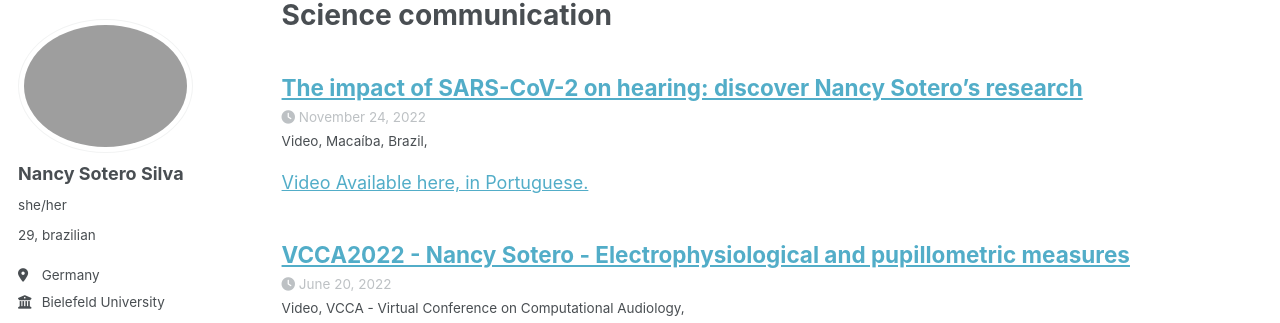
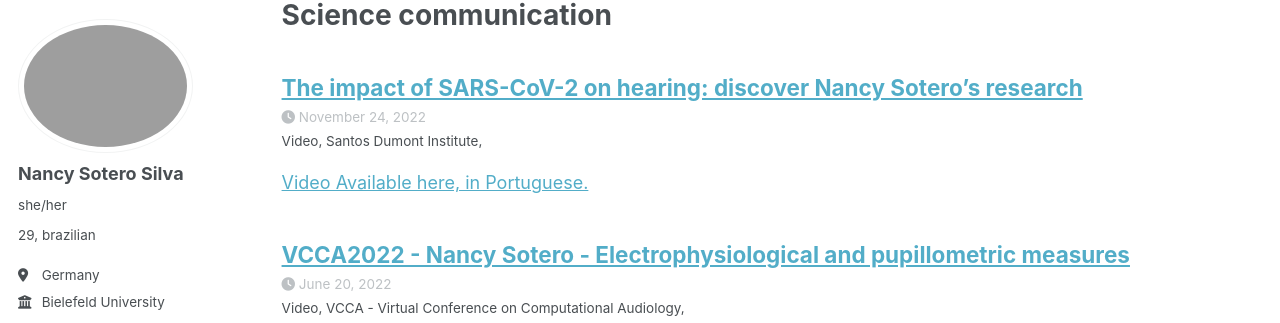
Before and after one commit to nancysotero/neuronency, a Jekyll site: the page built from _pages/media.html, in a window 1280 px wide and 1290 px high. Shown: the part 98-421 px from the top of the window. Built offline with Jekyll 4.4.1, drawn with Linux system fonts in a browser that asks for light colours; some web fonts are replaced; a script that is not in the unit is left out.

Commit message:
Update 2022-11-24-talk-2.md

```diff
--- a/_talks/2022-11-24-talk-2.md
+++ b/_talks/2022-11-24-talk-2.md
@@ -3,7 +3,7 @@ title: "The impact of SARS-CoV-2 on hearing: discover Nancy Sotero's research"
 collection: talks
 type: "Video"
 permalink: 2022-11-24-talk-2
-venue: "Macaíba, Brazil"
+venue: "Santos Dumont Institute"
 date: 2022-11-24
 #location: "Macaíba, Brazil"
 ---
```
